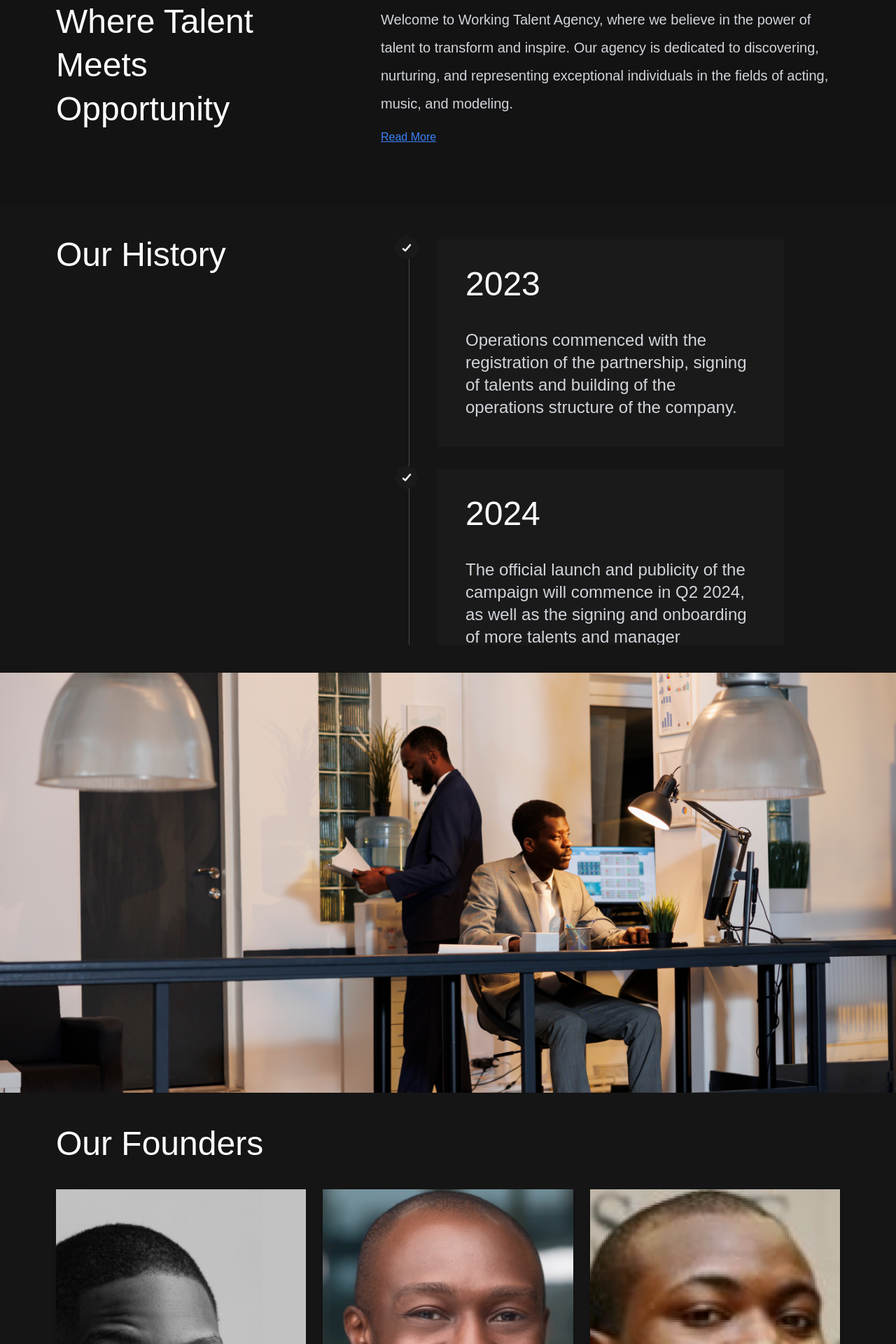
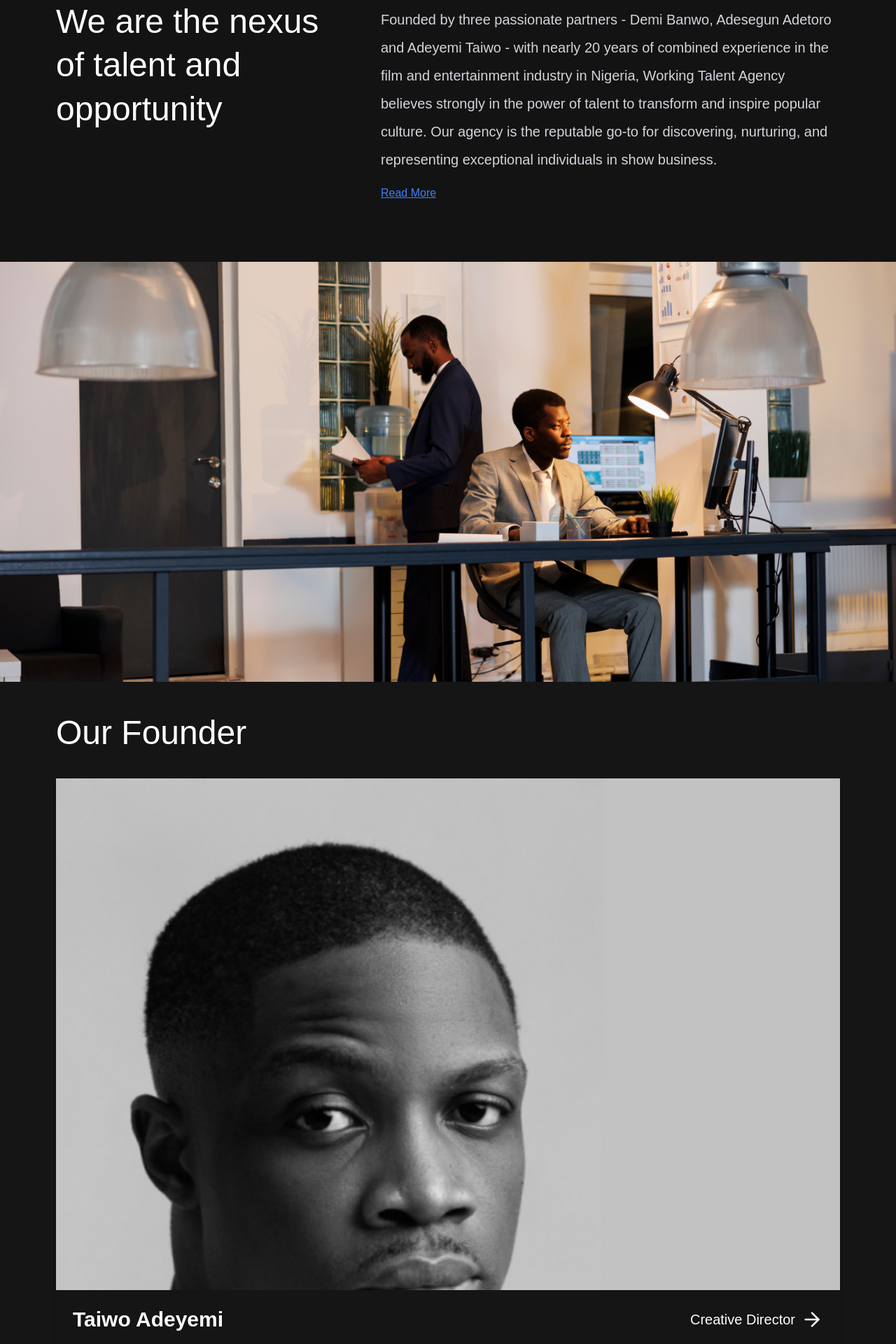
Before and after one commit to wta-official/website-frontend, a Next.js app: page /about in a window 1280 px wide. Shown: the part 880-2800 px from the top of the page at 70% size. Built offline with nearby package versions, Linux system fonts and the light colour scheme.

Commit message:
chore: made updates

```diff
--- a/src/app/blogs/[id]/page.tsx
+++ b/src/app/blogs/[id]/page.tsx
@@ -53,6 +53,7 @@ const formatContent = (content: string): string => {
 const Blog = async ({ params }: Props) => {
   try {
     const resolvedParams = await params;
+    console.log(resolvedParams.id)
     const blog = await fetchApi(`blogs/${resolvedParams.id}`);
     console.log(blog);
     return (
--- a/src/components/About/index.tsx
+++ b/src/components/About/index.tsx
@@ -7,7 +7,6 @@ import Image from "next/image";
 import Expandable from "../custome-ui/Expandable";
 
 const About = () => {
-
   return (
     <main className="bg-[#151515]">
       {/* Hero Section */}
@@ -33,26 +32,19 @@ const About = () => {
       {/* Intro Section */}
 
       <Expandable
-        title="Where Talent Meets Opportunity"
-        firstPart=" Welcome to Working Talent Agency, where we believe in the power of
-            talent to transform and inspire. Our agency is dedicated to
-            discovering, nurturing, and representing exceptional individuals in
-            the fields of acting, music, and modeling."
-        expandedPart="  With a deep commitment to excellence, we connect our talent with
-                unparalleled opportunities that elevate their careers to new
-                heights. At Working Talent Agency, we’re reshaping the landscape
-                of talent management in Nigeria. Grounded in a steadfast
-                commitment to excellence and fueled by passion for cultivating
-                potential, we specialize in discovering, nurturing, and
-                propelling the most promising stars to the forefront."
+        title="We are the nexus of talent and opportunity"
+        firstPart="Founded by three passionate partners - Demi Banwo, Adesegun Adetoro and Adeyemi Taiwo - with nearly 20 years of combined experience in the film and entertainment industry in Nigeria, Working Talent Agency believes strongly in the power of talent to transform and inspire popular culture. Our agency is the reputable go-to for discovering, nurturing, and representing exceptional individuals in show business."
+        expandedPart="
+With a deep commitment to career development, WTA clients are connected to unparalleled opportunities that advance their creative careers to the pinnacle. We represent talents who inspire culture and shape the creator economy. From artists to athletes and filmmakers, our expertise and comprehensive resources help talent and businesses thrive with confidence.
+
+We are reshaping the future of talent management in Nigeria by forging meaningful partnerships with our clients to bring their ambitions to reality. Our approach goes beyond conventional representation—we immerse ourselves in their goals, combining their unique visions with our extensive industry knowledge to craft tailored strategies that deliver tangible, trusted results. Through this collaborative effort, we empower new and established stars to rise to prominence, equipping them with the resources, expertise, and opportunities they need to thrive. Together, we are building a new standard of excellence that drives careers forward and inspires lasting success."
       />
 
       {/* History Section */}
-      <History />
+      {/* <History /> */}
 
       {/* Image Section */}
       <div className="relative w-full h-[300px] sm:h-[500px] lg:h-[600px]">
-
         <Image
           src="/images/about/image2.png"
           alt="Services Banner"
--- a/src/components/Founders/index.tsx
+++ b/src/components/Founders/index.tsx
@@ -19,7 +19,7 @@ const FounderPage = () => {
   }
 
   return (
-    <div className="bg-[#131313] text-white min-h-screen flex flex-col">
+    <div className="bg-[#131313] text-white flex flex-col">
       {/* Hero Section */}
       <div className="relative w-full h-[300px] sm:h-[400px] md:h-[500px] lg:h-[600px]">
         <Image
--- a/src/components/custome-ui/Founder.tsx
+++ b/src/components/custome-ui/Founder.tsx
@@ -8,11 +8,11 @@ const Founder = () => {
     <div className="px-4 sm:px-8 md:px-12 lg:px-20 py-10 text-white">
       {/* Title */}
       <h1 className="text-2xl sm:text-3xl md:text-4xl lg:text-5xl leading-tight md:leading-tight lg:leading-snug mb-8">
-        Our Founders
+        Our Founder
       </h1>
 
       {/* Grid Layout */}
-      <div className="grid grid-cols-1 sm:grid-cols-2 lg:grid-cols-3 gap-6">
+      {/* <div className="grid grid-cols-1 sm:grid-cols-2 lg:grid-cols-3 gap-6 border"> */}
         {founders.map((founder, index) => (
           <Link
             key={index}
@@ -23,21 +23,22 @@ const Founder = () => {
             aria-label={`View details about ${founder.name}`}
           >
             {/* Founder Image */}
-            <div className="relative h-56 sm:h-64 md:h-80 lg:h-96 overflow-hidden">
+            <div className="relative w-full h-full overflow-hidden">
               <Image
                 src={founder.image || "/fallback-image.jpg"}
                 alt={founder.name || "Founder image"}
-                fill
-                className="object-cover transform scale-105 group-hover:scale-100 group-hover:translate-y-0 transition duration-500"
+                width={10000}
+                height={10000}
+                className="h-full object-cover transform scale-105 group-hover:scale-100 group-hover:translate-y-0 transition duration-500"
               />
             </div>
 
             {/* Founder Details */}
-            <div className="p-4 sm:p-5 md:p-6 w-full">
+            <div className="p-4 sm:p-5 md:p-6 w-full flex justify-between items-center">
               <p className="text-lg sm:text-xl md:text-2xl lg:text-3xl font-semibold truncate">
                 {founder.name || "Unknown"}
               </p>
-              <div className="flex items-center mt-2 sm:mt-3 space-x-2">
+              <div className="flex items-center space-x-2">
                 <p className="text-sm sm:text-base md:text-lg lg:text-xl truncate">
                   {founder.position || "Position not specified"}
                 </p>
@@ -46,7 +47,7 @@ const Founder = () => {
             </div>
           </Link>
         ))}
-      </div>
+      {/* </div> */}
     </div>
   );
 };
--- a/src/data/data.ts
+++ b/src/data/data.ts
@@ -143,26 +143,32 @@ export const founders: Founders[] = [
     image: Founder1,
     name: "Taiwo Adeyemi",
     position: "Creative Director",
-    about: `Lorem ipsum dolor sit amet consectetur. Facilisi ac id nisi feugiat etiam. Mollis pretium amet eget ac at varius sed. Dictum scelerisque est nunc tincidunt. Nibh mauris id luctus sapien. Aenean dignissim neque scelerisque amet purus viverra lobortis. Volutpat nunc at augue at tristique suspendisse. Luctus interdum orci quis risus sit et. Iaculis velit in risus neque. Amet eu dolor enim suspendisse nibh. Porttitor dui sed tristique mauris vulputate a platea tristique pretium. Auctor mattis ac est adipiscing rhoncus at. Integer egestas in magna turpis. Consectetur quis bibendum purus platea et nibh amet gravida. Ac mattis eget a hendrerit amet id pellentesque amet lacinia.
-Malesuada nec duis arcu eu id turpis vel in. In pellentesque neque bibendum sed. Volutpat diam turpis pellentesque cursus. Habitant nullam etiam volutpat amet. Vel enim quisque rhoncus morbi pellentesque id urna. A arcu eu magna hendrerit eget aliquam. A sed rhoncus imperdiet ullamcorper. Vulputate enim suspendisse maecenas lorem aliquam. Adipiscing sit tincidunt metus cras vitae sed maecenas morbi. Facilisis nunc neque purus mauris in. Risus maecenas libero tristique curabitur. Amet in eget congue facilisis.
-Eros gravida odio vel nullam dictum in molestie. Sed velit posuere commodo ac eleifend velit. Tempor sit non eros neque amet magna fringilla. Ultrices tincidunt ultrices.`,
+    about: `Taiwo Adeyemi, fondly known as ‘Oga Boxx’, is a seasoned talent manager, creative businessman, and a quiet influence driving the brands and image of African stars from behind the scenes.
+
+Building on a solid foundation in advertising, Taiwo Adeyemi has established a remarkable reputation for connecting top brands and talents, creating iconic partnerships, and amplifying their missions to reach global audiences. His portfolio includes work with leading brands in telecommunication, FMCG, aviation, real estate, governmental and non-governmental organizations. Taiwo is known for his work with Nollywood idol Nse Ikpe-Etim, where he led the efforts for her inspiring comeback after a prolonged hiatus, and for his pivotal role with National Chessmaster Tunde Onakoya’s world-record campaign to raise a million dollars for underprivileged children in Africa.
+
+Taiwo’s understanding of the unique challenges faced by emerging talents has influenced his commitment to nurturing growth and innovation in the creative community. His documentary, Road2Blow has become an essential resource for over 30,000 creatives, earning recognition at the Africa Magic Viewers’ Choice Awards and the Africa International Film Festival. Similarly, his co-creation hub, Polygon, offers spaces and programs that empower creatives to collaborate and thrive.
+
+Taiwo has earned academic recognition from prestigious institutions such as the University of Pennsylvania’s Hollywood X program and has contributed to enriching the practice of global artists in residence at the University of Michigan. He currently shares his wealth of knowledge as a visiting lecturer at the Pan Atlantic University’s School of Media and Communications, where he trains on topics such as creative leadership and talent management. He is also a Forbes delegate and a passionate advocate for preserving Nigerian film history, spearheading the establishment of Nigeria’s first film museum.
+
+`,
   },
-  {
-    image: Founder2,
-    name: "Adesegun Adetoro",
-    position: "Creative Director",
-    about: `Lorem ipsum dolor sit amet consectetur. Facilisi ac id nisi feugiat etiam. Mollis pretium amet eget ac at varius sed. Dictum scelerisque est nunc tincidunt. Nibh mauris id luctus sapien. Aenean dignissim neque scelerisque amet purus viverra lobortis. Volutpat nunc at augue at tristique suspendisse. Luctus interdum orci quis risus sit et. Iaculis velit in risus neque. Amet eu dolor enim suspendisse nibh. Porttitor dui sed tristique mauris vulputate a platea tristique pretium. Auctor mattis ac est adipiscing rhoncus at. Integer egestas in magna turpis. Consectetur quis bibendum purus platea et nibh amet gravida. Ac mattis eget a hendrerit amet id pellentesque amet lacinia.
-    Malesuada nec duis arcu eu id turpis vel in. In pellentesque neque bibendum sed. Volutpat diam turpis pellentesque cursus. Habitant nullam etiam volutpat amet. Vel enim quisque rhoncus morbi pellentesque id urna. A arcu eu magna hendrerit eget aliquam. A sed rhoncus imperdiet ullamcorper. Vulputate enim suspendisse maecenas lorem aliquam. Adipiscing sit tincidunt metus cras vitae sed maecenas morbi. Facilisis nunc neque purus mauris in. Risus maecenas libero tristique curabitur. Amet in eget congue facilisis.
-    Eros gravida odio vel nullam dictum in molestie. Sed velit posuere commodo ac eleifend velit. Tempor sit non eros neque amet magna fringilla. Ultrices tincidunt ultrices.`,
-  },
-  {
-    image: Founder3,
-    name: "Demi Banwo",
-    position: "Creative Director",
-    about: `Lorem ipsum dolor sit amet consectetur. Facilisi ac id nisi feugiat etiam. Mollis pretium amet eget ac at varius sed. Dictum scelerisque est nunc tincidunt. Nibh mauris id luctus sapien. Aenean dignissim neque scelerisque amet purus viverra lobortis. Volutpat nunc at augue at tristique suspendisse. Luctus interdum orci quis risus sit et. Iaculis velit in risus neque. Amet eu dolor enim suspendisse nibh. Porttitor dui sed tristique mauris vulputate a platea tristique pretium. Auctor mattis ac est adipiscing rhoncus at. Integer egestas in magna turpis. Consectetur quis bibendum purus platea et nibh amet gravida. Ac mattis eget a hendrerit amet id pellentesque amet lacinia.
-    Malesuada nec duis arcu eu id turpis vel in. In pellentesque neque bibendum sed. Volutpat diam turpis pellentesque cursus. Habitant nullam etiam volutpat amet. Vel enim quisque rhoncus morbi pellentesque id urna. A arcu eu magna hendrerit eget aliquam. A sed rhoncus imperdiet ullamcorper. Vulputate enim suspendisse maecenas lorem aliquam. Adipiscing sit tincidunt metus cras vitae sed maecenas morbi. Facilisis nunc neque purus mauris in. Risus maecenas libero tristique curabitur. Amet in eget congue facilisis.
-    Eros gravida odio vel nullam dictum in molestie. Sed velit posuere commodo ac eleifend velit. Tempor sit non eros neque amet magna fringilla. Ultrices tincidunt ultrices.`,
-  },
+  // {
+  //   image: Founder2,
+  //   name: "Adesegun Adetoro",
+  //   position: "Creative Director",
+  //   about: `Lorem ipsum dolor sit amet consectetur. Facilisi ac id nisi feugiat etiam. Mollis pretium amet eget ac at varius sed. Dictum scelerisque est nunc tincidunt. Nibh mauris id luctus sapien. Aenean dignissim neque scelerisque amet purus viverra lobortis. Volutpat nunc at augue at tristique suspendisse. Luctus interdum orci quis risus sit et. Iaculis velit in risus neque. Amet eu dolor enim suspendisse nibh. Porttitor dui sed tristique mauris vulputate a platea tristique pretium. Auctor mattis ac est adipiscing rhoncus at. Integer egestas in magna turpis. Consectetur quis bibendum purus platea et nibh amet gravida. Ac mattis eget a hendrerit amet id pellentesque amet lacinia.
+  //   Malesuada nec duis arcu eu id turpis vel in. In pellentesque neque bibendum sed. Volutpat diam turpis pellentesque cursus. Habitant nullam etiam volutpat amet. Vel enim quisque rhoncus morbi pellentesque id urna. A arcu eu magna hendrerit eget aliquam. A sed rhoncus imperdiet ullamcorper. Vulputate enim suspendisse maecenas lorem aliquam. Adipiscing sit tincidunt metus cras vitae sed maecenas morbi. Facilisis nunc neque purus mauris in. Risus maecenas libero tristique curabitur. Amet in eget congue facilisis.
+  //   Eros gravida odio vel nullam dictum in molestie. Sed velit posuere commodo ac eleifend velit. Tempor sit non eros neque amet magna fringilla. Ultrices tincidunt ultrices.`,
+  // },
+  // {
+  //   image: Founder3,
+  //   name: "Demi Banwo",
+  //   position: "Creative Director",
+  //   about: `Lorem ipsum dolor sit amet consectetur. Facilisi ac id nisi feugiat etiam. Mollis pretium amet eget ac at varius sed. Dictum scelerisque est nunc tincidunt. Nibh mauris id luctus sapien. Aenean dignissim neque scelerisque amet purus viverra lobortis. Volutpat nunc at augue at tristique suspendisse. Luctus interdum orci quis risus sit et. Iaculis velit in risus neque. Amet eu dolor enim suspendisse nibh. Porttitor dui sed tristique mauris vulputate a platea tristique pretium. Auctor mattis ac est adipiscing rhoncus at. Integer egestas in magna turpis. Consectetur quis bibendum purus platea et nibh amet gravida. Ac mattis eget a hendrerit amet id pellentesque amet lacinia.
+  //   Malesuada nec duis arcu eu id turpis vel in. In pellentesque neque bibendum sed. Volutpat diam turpis pellentesque cursus. Habitant nullam etiam volutpat amet. Vel enim quisque rhoncus morbi pellentesque id urna. A arcu eu magna hendrerit eget aliquam. A sed rhoncus imperdiet ullamcorper. Vulputate enim suspendisse maecenas lorem aliquam. Adipiscing sit tincidunt metus cras vitae sed maecenas morbi. Facilisis nunc neque purus mauris in. Risus maecenas libero tristique curabitur. Amet in eget congue facilisis.
+  //   Eros gravida odio vel nullam dictum in molestie. Sed velit posuere commodo ac eleifend velit. Tempor sit non eros neque amet magna fringilla. Ultrices tincidunt ultrices.`,
+  // },
 ];
 
 export const ourTalents = [
@@ -415,7 +421,7 @@ export const blogPosts = [
     date: "7-20-2024",
     author: "Adekunle Ajasin",
     title: "The Rise of Folu Storm: From Audition to Stardom",
-    description: `Discover the inspiring journey of Folu Storm as they navigate the highs and lows of their career, culminating in a breakthrough role that’s capturing hearts and minds.`,
+    description: `href: "/"inspiring journey of Folu Storm as they navigate the highs and lows of their career, culminating in a breakthrough role that’s capturing hearts and minds.`,
     image: "/images/blog/image1.png",
   },
   {
```
Also changed, not shown: src/app/globals.css (+0 -24 lines), src/components/Home/index.tsx (+14 -12 lines), src/components/Talents/index.tsx (+3 -7 lines), src/components/custome-ui/Header.tsx (+5 -5 lines), src/components/custome-ui/Hero.tsx (+7 -5 lines), src/components/custome-ui/MissionAndVision.tsx (+3 -11 lines), src/components/custome-ui/News.tsx (+4 -4 lines). Lines whose indentation alone changed are shown as unchanged.
